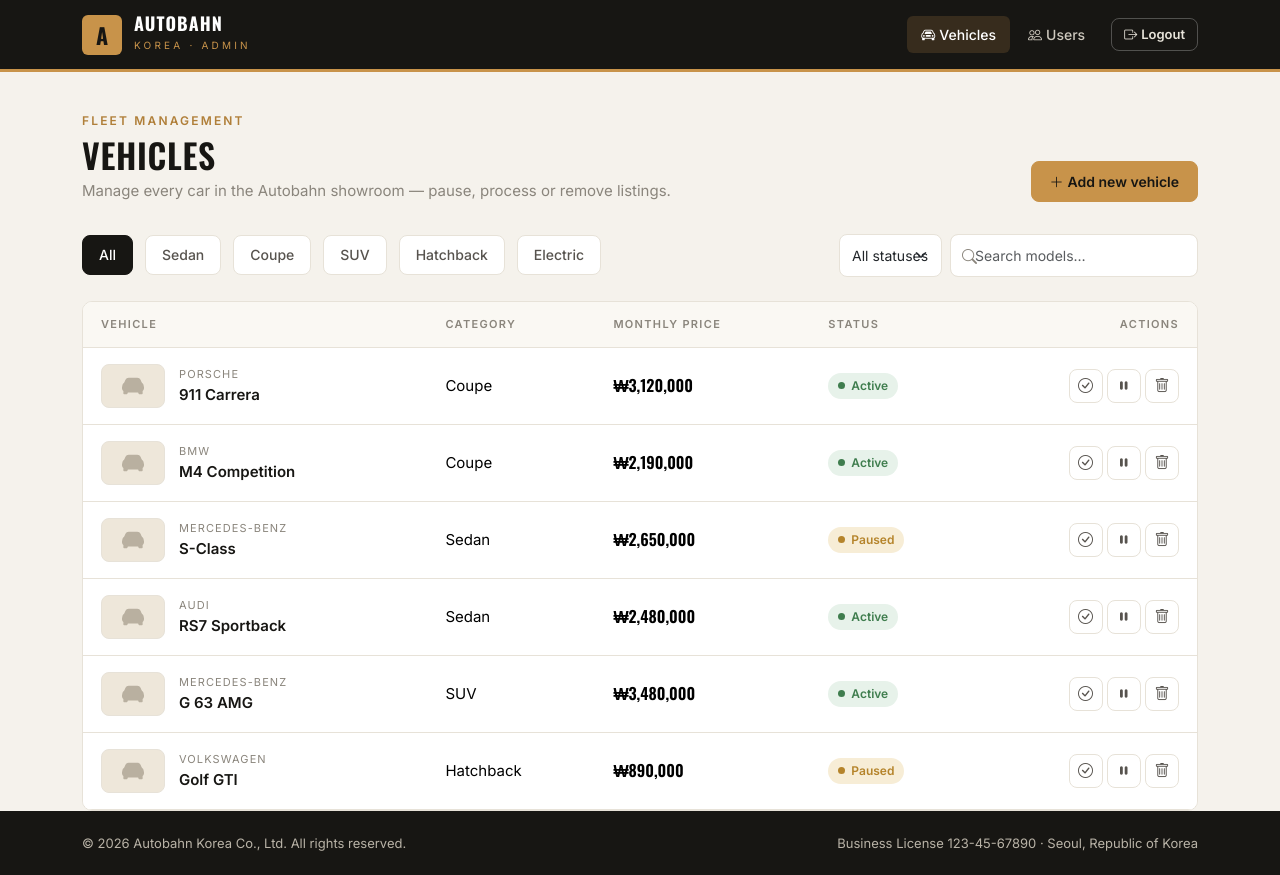
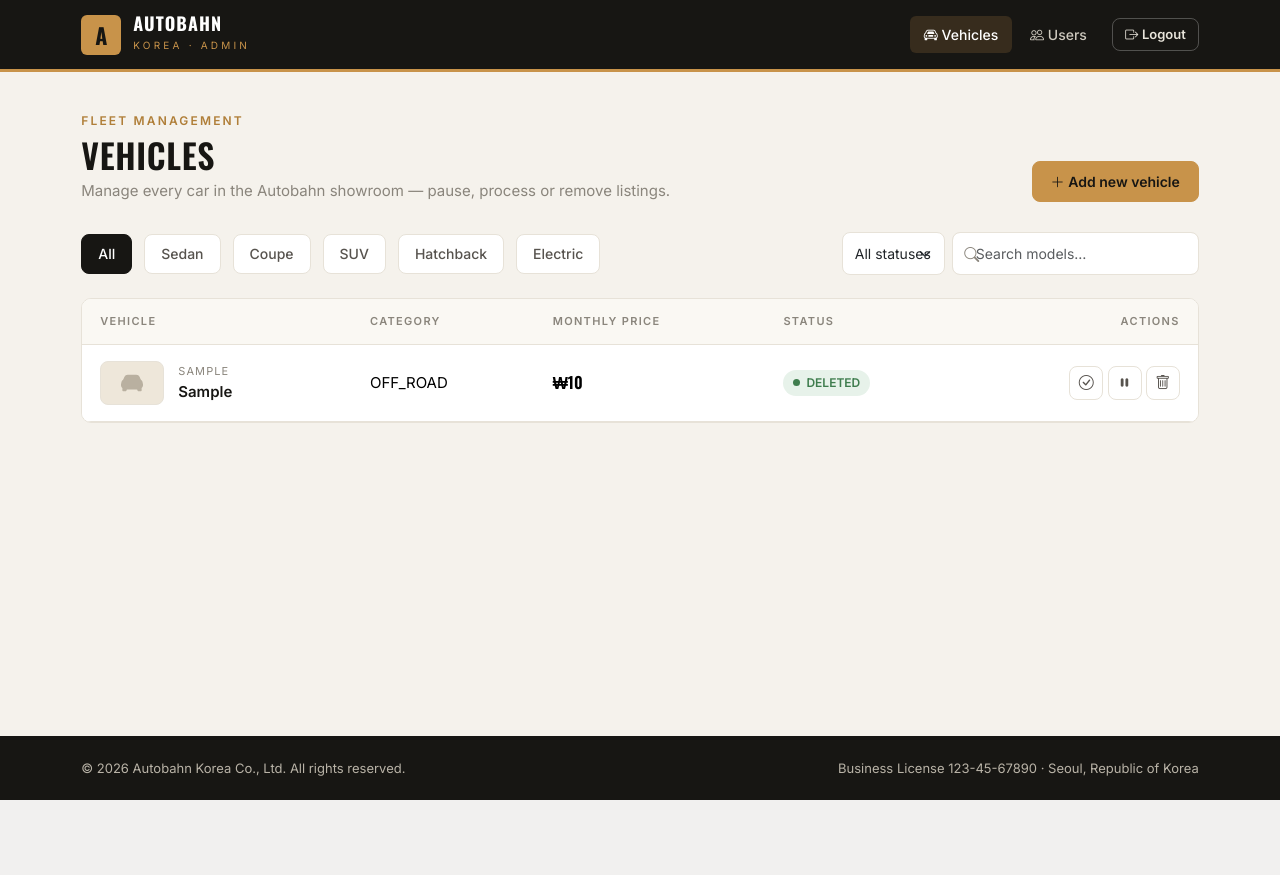
Before and after one commit to abdumalikov443/Autobahn, a Node server app: template src/views/vehicles.ejs in a window 1280 px wide. After the commit the page ends 800 px from the top, so only its background shows below. Run offline with Node 20, Linux system fonts and the light colour scheme; the template is opened without the code that fills it: values that come from a table or form of the project are taken from there, others are empty; tables that the repository leaves empty hold one stand-in row (values such as "Sample post"); some libraries are stand-ins or nearby versions.

Commit message:
fix: getAllVehicles api and passing data into ejs

```diff
--- a/src/controllers/member.controller.ts
+++ b/src/controllers/member.controller.ts
@@ -29,7 +29,6 @@ memberController.login = async (req: Request, res: Response) => {
         console.log("login");
 
         const input: LoginInput = req.body;
-        console.log("req body kirib keldi ")
         const result = await memberService.login(input);
         // Token Auth
 
--- a/src/controllers/vehicle.controller.ts
+++ b/src/controllers/vehicle.controller.ts
@@ -17,7 +17,8 @@ const vehicleController: T = {}
 vehicleController.getAllVehicles = async (req: Request, res: Response) => {
     try {
         console.log("--getAllVehicles--");
-        res.render("vehicles");
+        const data = await vehicleService.getAllVehicles();
+        res.render("vehicles", {vehicles: data});
     } catch (err) {
         console.log("Error, getAllVehicles:", err);
         if (err instanceof Errors) res.status(err.code).json(err);
--- a/src/models/Member.service.ts
+++ b/src/models/Member.service.ts
@@ -42,8 +42,8 @@ class MemberService {
 
         if (!isMatch) throw new Errors(HttpCode.UNAUTHORIZED, Message.WRONG_PASSWORD);
 
-        const result = await this.memberModel.findById(member._id).lean().exec();
-        console.log("result:===== ", result); //@ts-ignore
+        const result = await this.memberModel.findById(member._id).exec();
+        console.log("result: ", result); //@ts-ignore
         return result.toJSON() as unknown as Member;
     }
 
--- a/src/public/css/admin.css
+++ b/src/public/css/admin.css
@@ -28,6 +28,7 @@
 
 * { box-sizing: border-box; }
 
+html,
 body {
   margin: 0;
   background: var(--bg);
@@ -38,7 +39,10 @@ body {
   /* Sticky footer: body fills the viewport and the footer is pushed down */
   display: flex;
   flex-direction: column;
-  min-height: 100vh;
+  /* min-height: 100vh; */
+  padding: 0;
+  height: 100%;
+  width: 100%;
 }
 
 h1, h2, h3, h4, h5, .display-font {
@@ -240,7 +244,7 @@ a:hover { color: var(--gold); }
 .auth-hero::before {
   content: "";
   position: absolute; inset: 0;
-  background: url("./img/hero-car.png") center/cover no-repeat;
+  background: url("../img/hero-car.jpg") center/cover no-repeat;
   animation: heroZoom 22s ease-in-out infinite alternate;
   z-index: 0;
 }
--- a/src/router-admin.ts
+++ b/src/router-admin.ts
@@ -22,7 +22,7 @@ routerAdmin
     );
 
 routerAdmin
-    .get('/check', adminController.checkAuthSession)
+    .get('/check-me', adminController.checkAuthSession)
     .get('/logout', adminController.logout);
 
 /** VEHICLE **/
--- a/src/views/vehicles.ejs
+++ b/src/views/vehicles.ejs
@@ -15,7 +15,7 @@
         <div class="d-flex align-items-center gap-1">
           <a class="ab-nav-link active" href="/admin/login"><i class="bi bi-car-front me-1"></i>Vehicles</a>
           <a class="ab-nav-link" href="/admin/signup"><i class="bi bi-people me-1"></i>Users</a>
-          <a class="btn btn-ghost-light btn-sm ms-2" href="./index.html">
+          <a class="btn btn-ghost-light btn-sm ms-2" href="/admin">
             <i class="bi bi-box-arrow-right me-1"></i>Logout
           </a>
         </div>
@@ -48,7 +48,7 @@
         <div class="ms-auto d-flex align-items-center gap-2 flex-wrap">
           <!-- Status filter -->
           <select id="statusFilter" class="form-select" style="width:auto;">
-            <option value="all">All statuses</option>
+            <option value="all">All statuses </option>
             <option value="Active">Active</option>
             <option value="Paused">Paused</option>
             <option value="Deleted">Deleted</option>
@@ -76,120 +76,27 @@
             </thead>
             <tbody>
               <!-- Row -->
+              <% vehicles.map((value)=> { %>
                 <tr class="veh-row" data-category="Coupe" data-status="Active" data-name="porsche 911 carrera">
                   <td>
                     <div class="veh-cell">
                       <span class="veh-thumb"></span>
                       <span>
-                      <span class="veh-brand d-block">Porsche</span>
-                      <span class="veh-name">911 Carrera</span>
+                        <span class="veh-brand d-block"><%= value.vehicleBrand %></span>
+                        <span class="veh-name"><%= value.vehicleModel %></span>
                       </span>
                     </div>
                   </td>
-                <td>Coupe</td>
-                <td class="price-cell">₩3,120,000</td>
-                <td><span class="ab-badge badge-active">Active</span></td>
+                  <td><%= value.vehicleType %></td>
+                  <td class="price-cell">₩<%= value.vehiclePrice %></td>
+                  <td><span class="ab-badge badge-active"><%= value.vehicleStatus %></span></td>
                   <td class="text-end">
                     <a class="act-btn act-activate" title="Set active" href="#"><i class="bi bi-check-circle"></i></a>
                     <a class="act-btn act-pause" title="Pause listing" href="#"><i class="bi bi-pause-fill"></i></a>
                     <a class="act-btn act-delete" title="Mark as deleted" href="#"><i class="bi bi-trash"></i></a>
                   </td>
                 </tr>
-              <tr class="veh-row" data-category="Coupe" data-status="Active" data-name="bmw m4 competition">
-                <td>
-                  <div class="veh-cell">
-                    <span class="veh-thumb"></span>
-                    <span>
-                      <span class="veh-brand d-block">BMW</span>
-                      <span class="veh-name">M4 Competition</span>
-                    </span>
-                  </div>
-                </td>
-                <td>Coupe</td>
-                <td class="price-cell">₩2,190,000</td>
-                <td><span class="ab-badge badge-active">Active</span></td>
-                <td class="text-end">
-                  <a class="act-btn act-activate" title="Set active" href="#"><i class="bi bi-check-circle"></i></a>
-                  <a class="act-btn act-pause" title="Pause listing" href="#"><i class="bi bi-pause-fill"></i></a>
-                  <a class="act-btn act-delete" title="Mark as deleted" href="#"><i class="bi bi-trash"></i></a>
-                </td>
-              </tr>
-              <tr class="veh-row" data-category="Sedan" data-status="Paused" data-name="mercedes-benz s-class">
-                <td>
-                  <div class="veh-cell">
-                    <span class="veh-thumb"></span>
-                    <span>
-                      <span class="veh-brand d-block">Mercedes-Benz</span>
-                      <span class="veh-name">S-Class</span>
-                    </span>
-                  </div>
-                </td>
-                <td>Sedan</td>
-                <td class="price-cell">₩2,650,000</td>
-                <td><span class="ab-badge badge-paused">Paused</span></td>
-                <td class="text-end">
-                  <a class="act-btn act-activate" title="Set active" href="#"><i class="bi bi-check-circle"></i></a>
-                  <a class="act-btn act-pause" title="Pause listing" href="#"><i class="bi bi-pause-fill"></i></a>
-                  <a class="act-btn act-delete" title="Mark as deleted" href="#"><i class="bi bi-trash"></i></a>
-                </td>
-              </tr>
-              <tr class="veh-row" data-category="Sedan" data-status="Active" data-name="audi rs7 sportback">
-                <td>
-                  <div class="veh-cell">
-                    <span class="veh-thumb"></span>
-                    <span>
-                      <span class="veh-brand d-block">Audi</span>
-                      <span class="veh-name">RS7 Sportback</span>
-                    </span>
-                  </div>
-                </td>
-                <td>Sedan</td>
-                <td class="price-cell">₩2,480,000</td>
-                <td><span class="ab-badge badge-active">Active</span></td>
-                <td class="text-end">
-                  <a class="act-btn act-activate" title="Set active" href="#"><i class="bi bi-check-circle"></i></a>
-                  <a class="act-btn act-pause" title="Pause listing" href="#"><i class="bi bi-pause-fill"></i></a>
-                  <a class="act-btn act-delete" title="Mark as deleted" href="#"><i class="bi bi-trash"></i></a>
-                </td>
-              </tr>
-              <tr class="veh-row" data-category="SUV" data-status="Active" data-name="mercedes-benz g 63 amg">
-                <td>
-                  <div class="veh-cell">
-                    <span class="veh-thumb"></span>
-                    <span>
-                      <span class="veh-brand d-block">Mercedes-Benz</span>
-                      <span class="veh-name">G 63 AMG</span>
-                    </span>
-                  </div>
-                </td>
-                <td>SUV</td>
-                <td class="price-cell">₩3,480,000</td>
-                <td><span class="ab-badge badge-active">Active</span></td>
-                <td class="text-end">
-                  <a class="act-btn act-activate" title="Set active" href="#"><i class="bi bi-check-circle"></i></a>
-                  <a class="act-btn act-pause" title="Pause listing" href="#"><i class="bi bi-pause-fill"></i></a>
-                  <a class="act-btn act-delete" title="Mark as deleted" href="#"><i class="bi bi-trash"></i></a>
-                </td>
-              </tr>
-              <tr class="veh-row" data-category="Hatchback" data-status="Paused" data-name="volkswagen golf gti">
-                <td>
-                  <div class="veh-cell">
-                    <span class="veh-thumb"></span>
-                    <span>
-                      <span class="veh-brand d-block">Volkswagen</span>
-                      <span class="veh-name">Golf GTI</span>
-                    </span>
-                  </div>
-                </td>
-                <td>Hatchback</td>
-                <td class="price-cell">₩890,000</td>
-                <td><span class="ab-badge badge-paused">Paused</span></td>
-                <td class="text-end">
-                  <a class="act-btn act-activate" title="Set active" href="#"><i class="bi bi-check-circle"></i></a>
-                  <a class="act-btn act-pause" title="Pause listing" href="#"><i class="bi bi-pause-fill"></i></a>
-                  <a class="act-btn act-delete" title="Mark as deleted" href="#"><i class="bi bi-trash"></i></a>
-                </td>
-              </tr>
+                <% } ) %>
             </tbody>
           </table>
         </div>
```
Also changed, not shown: src/controllers/admin.controller.ts (+5 -5 lines), src/models/Vehicle.service.ts (+8 -0 lines), src/views/index.ejs (+10 -10 lines), src/public/img/hero-car.jpg (added). Lines whose indentation alone changed are shown as unchanged.
